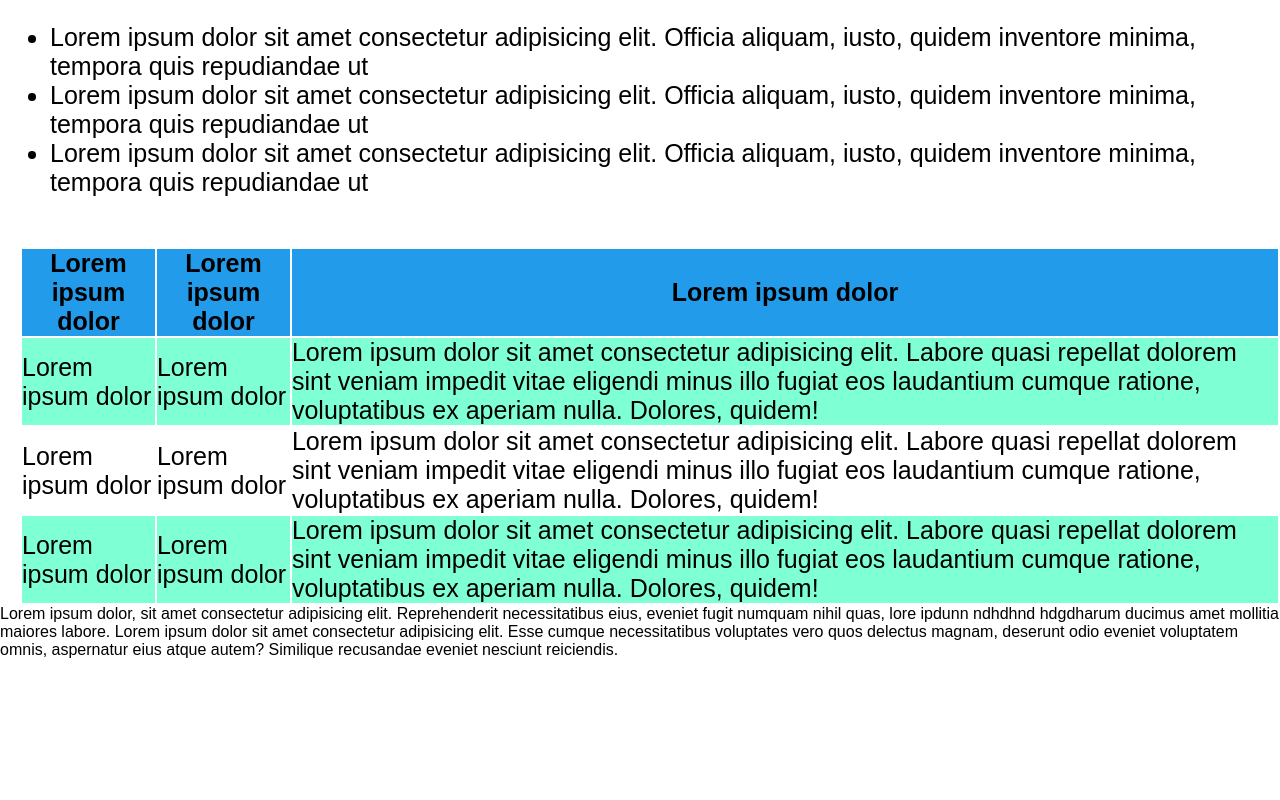
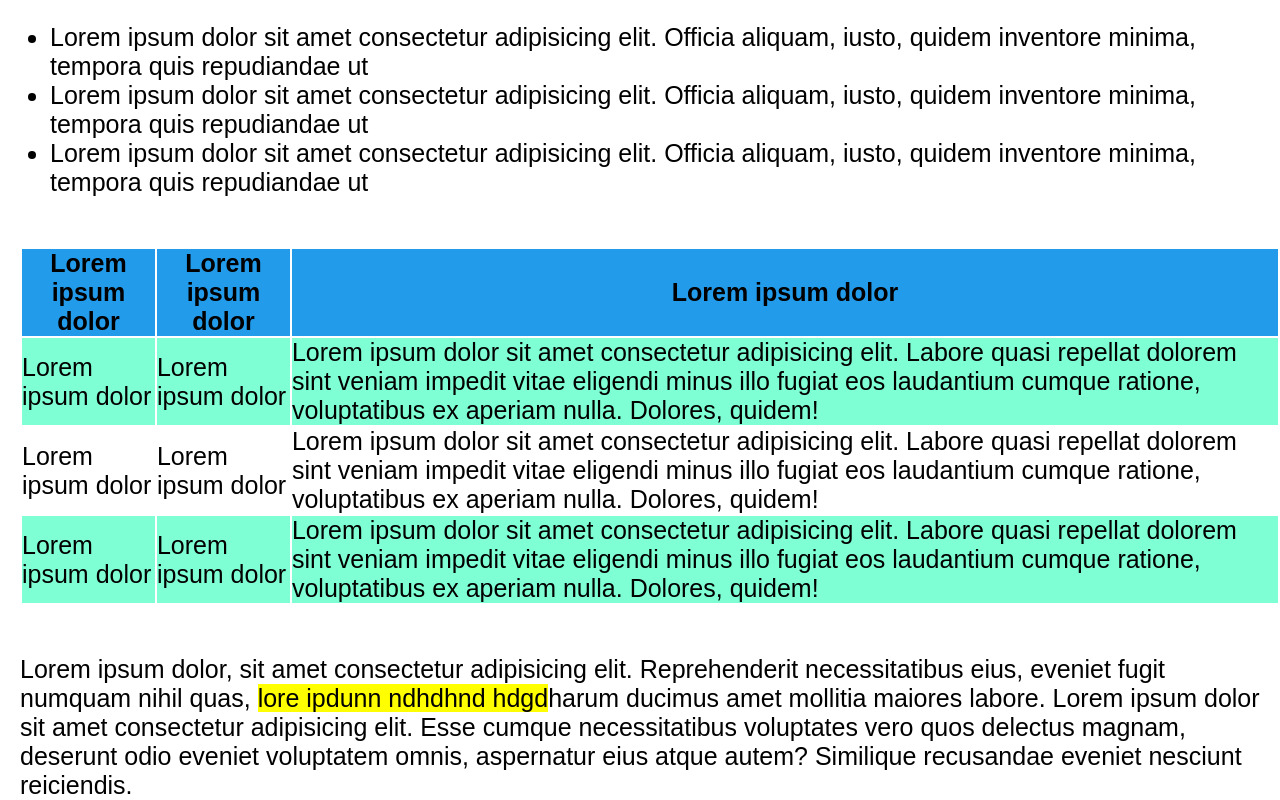
Before and after one commit to EnxhiHoxhaj/html-css-booleaner, a plain HTML site: page index.html in a window 1280 px wide. Shown: the part 1953-2753 px from the top of the page. Before the commit the page ends 2612 px from the top, so only its background shows below. Drawn offline with Linux system fonts and the light colour scheme.

Commit message:
modifiche paragrafo conclusivo

```diff
--- a/style.css
+++ b/style.css
@@ -47,7 +47,7 @@ img{
     margin-top: 20px;
     margin-left: 20px;
 }
-#evi{
+.evi{
     background-color: yellow;
 }
 .lista{
@@ -81,3 +81,8 @@ img{
 .terza-riga{
     background-color: aquamarine;
 }
+#conclusioni{
+    font-size: 25px;
+    margin-top: 50px;
+    margin-left: 20px;
+}
```
